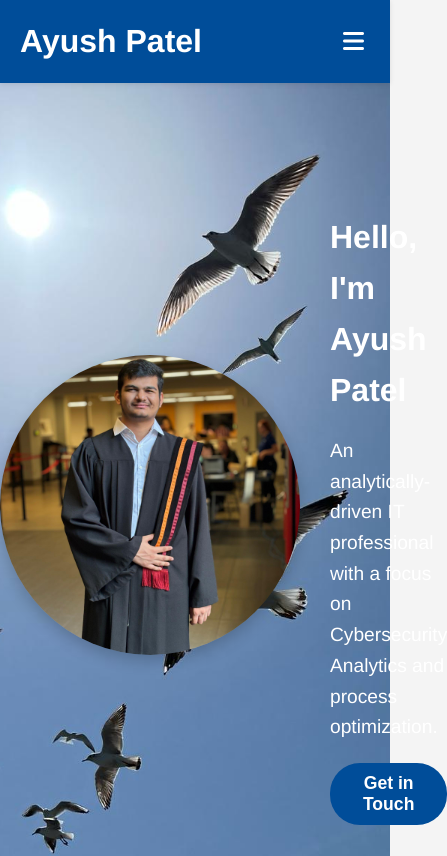
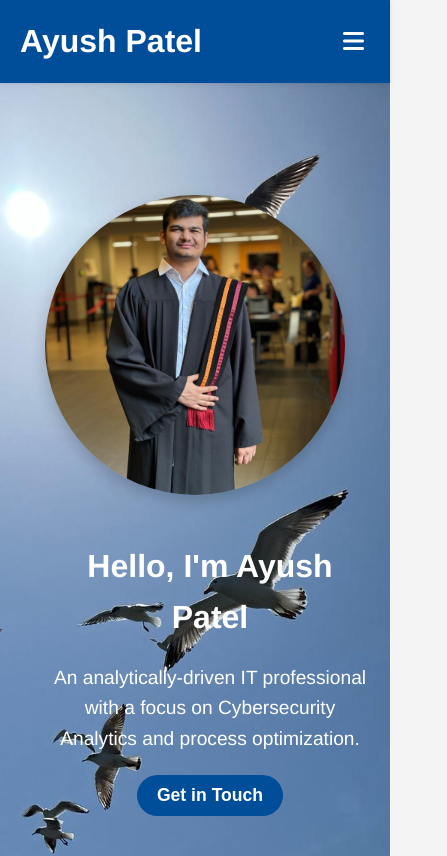
Before and after one commit to ayush1929/ayush1929.github.io, a plain HTML site: page index.html in a window 390 px wide. Shown: the top 856 px of the page, 447 px wide, since content can reach past the window. Drawn offline with Linux system fonts and the light colour scheme.

Commit message:
Changes to some files

```diff
--- a/styles.css
+++ b/styles.css
@@ -158,6 +158,7 @@ nav ul li a:hover {
         box-shadow: -2px 0 5px rgba(0, 0, 0, 0.5);
         transition: transform 0.3s ease-in-out;
         transform: translateX(100%);
+        z-index: 1200;
     }
 
     nav ul.show {
@@ -177,6 +178,36 @@ nav ul li a:hover {
 
     nav ul li a:hover {
         color: #d3d3d3;
+    }
+    /* Adjust Hero Section for small screens */
+    .hero-content {
+        flex-direction: column;
+        padding: 20px;
+        text-align: center;
+    }
+
+    .profile-container {
+        flex-direction: column;
+        align-items: center;
+    }
+
+    .profile-pic {
+        width: 150px;
+        height: 150px;
+        margin-bottom: 20px;
+    }
+
+    .intro-text {
+        margin-left: 0;
+        max-width: 100%;
+    }
+
+    .intro-text h2 {
+        font-size: 1.5rem;
+    }
+
+    .intro-text p {
+        font-size: 1rem;
     }
 }
 
```
